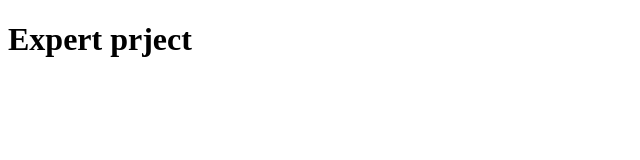
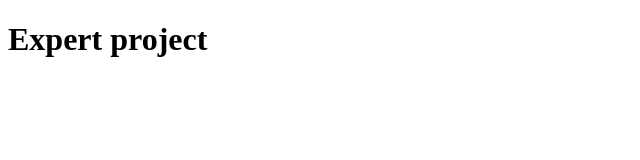
Before and after one commit to expert/expert, a plain HTML site: page index.html in a window 1280 px wide. Shown: the full height of the page, 0-640 px from the left. Drawn offline with Linux system fonts and the light colour scheme.

Commit message:
index.html - fix typo

```diff
--- a/index.html
+++ b/index.html
@@ -4,6 +4,6 @@
     <title>Expert web</title>
   </head>
   <body>
-  <h1>Expert prject</h1>
+  <h1>Expert project</h1>
   </body>
 </html>
```
